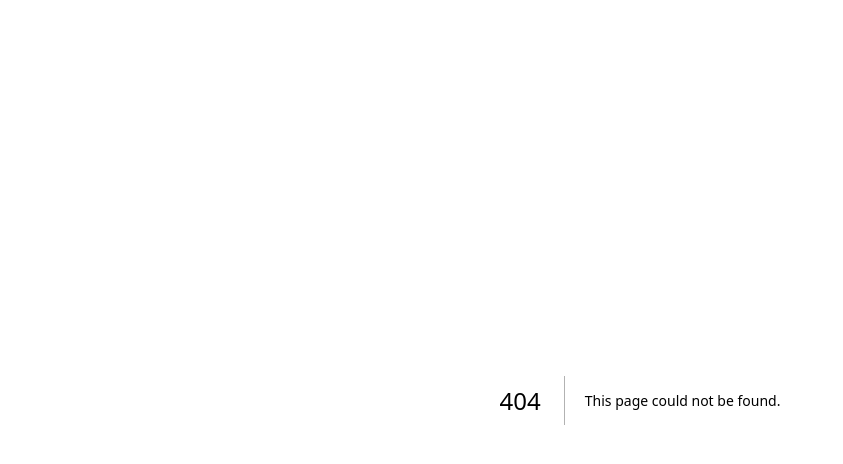
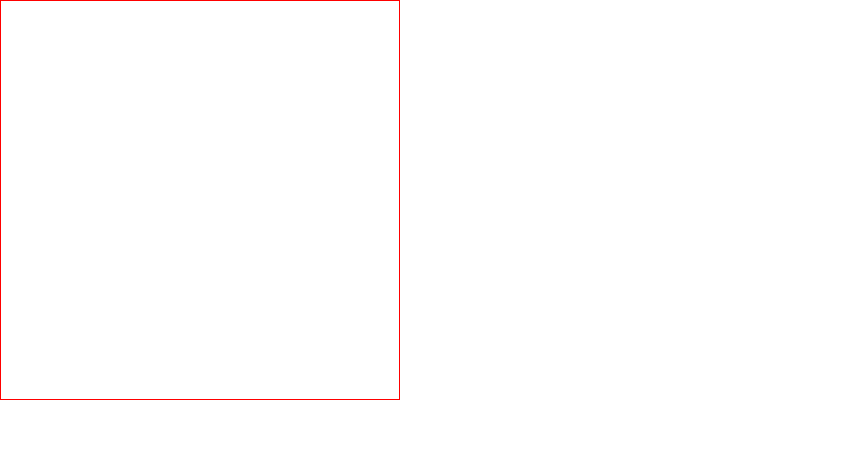
Before and after one commit to pukhrajsaini/react-hooks-nextjs, a Next.js app: page /login in a window 1280 px wide. Before the commit this address had no page. Shown: the top 464 px of the page, without its empty margins (0-843 px from the left). Built offline with nearby package versions, Linux system fonts and the light colour scheme.

Commit message:
login module

```diff
--- a/next.config.js
+++ b/next.config.js
@@ -1,4 +1,8 @@
 /** @type {import('next').NextConfig} */
-const nextConfig = {}
+const nextConfig = {
+  compiler: {
+    styledComponents: true,
+  },
+};
 
-module.exports = nextConfig
+module.exports = nextConfig;
--- a/src/app/layout.tsx
+++ b/src/app/layout.tsx
@@ -1,22 +1,25 @@
-import type { Metadata } from 'next'
-import { Inter } from 'next/font/google'
-import './globals.css'
+import type { Metadata } from "next";
+import { Inter } from "next/font/google";
+import "./globals.css";
+import StyledJsxRegistry from "./registry";
 
-const inter = Inter({ subsets: ['latin'] })
+const inter = Inter({ subsets: ["latin"] });
 
 export const metadata: Metadata = {
-  title: 'Create Next App',
-  description: 'Generated by create next app',
-}
+  title: "NextJS RCC",
+  description: "NextJs",
+};
 
 export default function RootLayout({
   children,
 }: {
-  children: React.ReactNode
+  children: React.ReactNode;
 }) {
   return (
     <html lang="en">
-      <body className={inter.className}>{children}</body>
+      <body className={inter.className}>
+        <StyledJsxRegistry> {children}</StyledJsxRegistry>
+      </body>
     </html>
-  )
+  );
 }
--- /dev/null
+++ b/src/app/login/components/index.ts
@@ -0,0 +1,2 @@
+export * from './login-form.component';
+export * from './login-form.module.css';
--- /dev/null
+++ b/src/app/login/components/login-form.component.tsx
@@ -0,0 +1,5 @@
+import styles from "./login-form.module.css";
+
+const LoginForm = () => <div className={styles.container}></div>;
+
+export default LoginForm;
--- /dev/null
+++ b/src/app/login/components/login-form.module.css
@@ -0,0 +1,5 @@
+.container {
+  height: 400px;
+  width: 400px;
+  border: 1px solid red;
+}
--- /dev/null
+++ b/src/app/login/page.tsx
@@ -0,0 +1,11 @@
+import LoginForm from "./components/login-form.component";
+
+function Login() {
+  return (
+    <>
+      <LoginForm />
+    </>
+  );
+}
+
+export default Login;
--- /dev/null
+++ b/src/app/registry.tsx
@@ -0,0 +1,25 @@
+"use client";
+
+import React, { useState } from "react";
+import { useServerInsertedHTML } from "next/navigation";
+import { StyleRegistry, createStyleRegistry } from "styled-jsx";
+
+export default function StyledJsxRegistry({
+  children,
+}: {
+  children: React.ReactNode;
+}) {
+  // Only create stylesheet once with lazy initial state
+  // x-ref: https://reactjs.org/docs/hooks-reference.html#lazy-initial-state
+  const [jsxStyleRegistry] = useState(() => createStyleRegistry());
+
+  useServerInsertedHTML(() => {
+    const styles = jsxStyleRegistry.styles();
+    jsxStyleRegistry.flush();
+    return <>{styles}</>;
+  });
+
+  if (typeof window !== "undefined") return <>{children}</>;
+
+  return <StyleRegistry registry={jsxStyleRegistry}>{children}</StyleRegistry>;
+}
```
